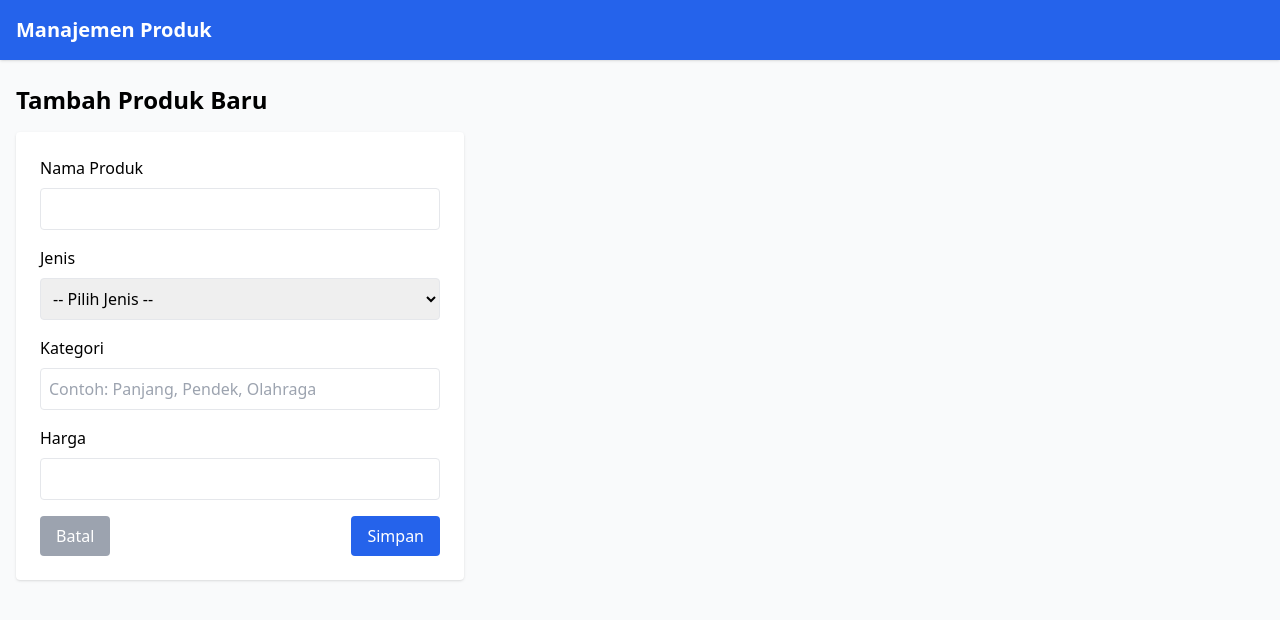
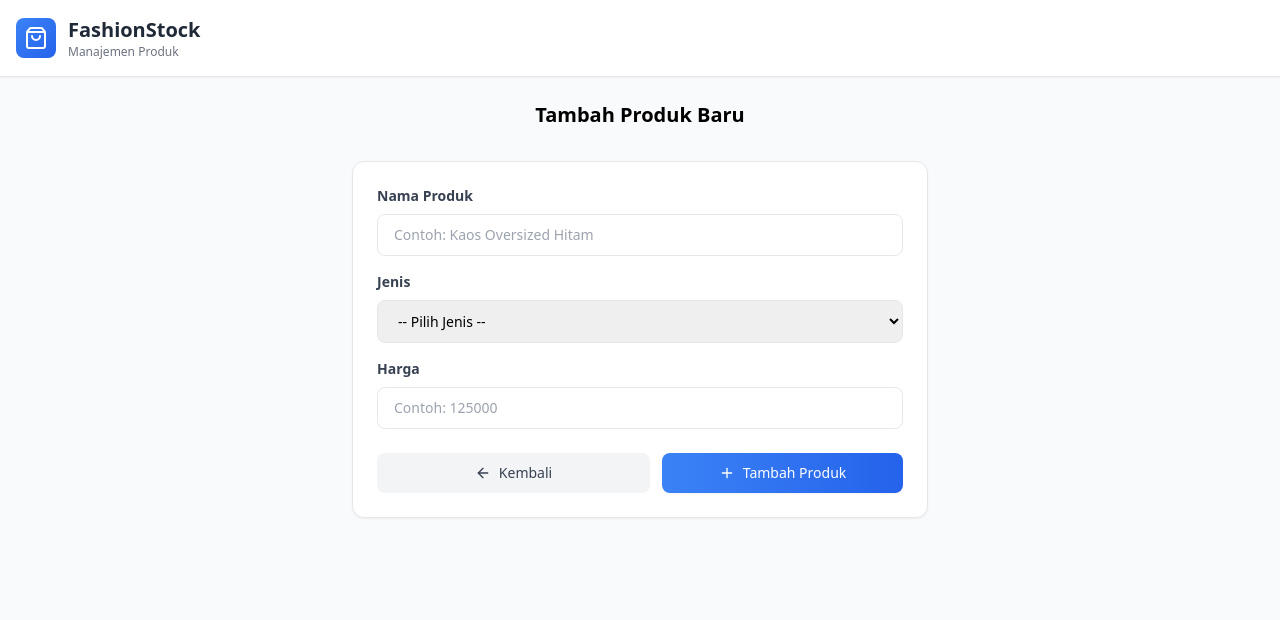
Before and after one commit to fauzanashshidiq/product-management, a React (Create React App) app: page /tambah in a window 1280 px wide. Shown: the top 620 px of the page. Built offline with nearby package versions, Linux system fonts and the light colour scheme.

Commit message:
style(homepage): change style css with tailwind & add alert

```diff
--- a/package.json
+++ b/package.json
@@ -7,6 +7,7 @@
     "@testing-library/jest-dom": "^6.9.1",
     "@testing-library/react": "^16.3.0",
     "@testing-library/user-event": "^13.5.0",
+    "lucide-react": "^0.546.0",
     "react": "^19.2.0",
     "react-dom": "^19.2.0",
     "react-router-dom": "^7.9.4",
--- /dev/null
+++ b/src/components/Alert.jsx
@@ -0,0 +1,29 @@
+import { AlertCircle, CheckCircle, X } from "lucide-react";
+
+function Alert({ type = "success", message, onClose }) {
+  const styles = {
+    success: "bg-green-50 border-green-200 text-green-800",
+    error: "bg-red-50 border-red-200 text-red-800",
+    warning: "bg-yellow-50 border-yellow-200 text-yellow-800",
+  };
+
+  const icons = {
+    success: <CheckCircle className="w-5 h-5" />,
+    error: <AlertCircle className="w-5 h-5" />,
+    warning: <AlertCircle className="w-5 h-5" />,
+  };
+
+  return (
+    <div
+      className={`fixed top-4 right-4 z-50 flex items-center gap-3 px-4 py-3 rounded-lg border shadow-lg ${styles[type]} animate-slide-in`}
+    >
+      {icons[type]}
+      <span className="font-medium">{message}</span>
+      <button onClick={onClose} className="ml-2 hover:opacity-70">
+        <X className="w-4 h-4" />
+      </button>
+    </div>
+  );
+}
+
+export default Alert;
--- a/src/components/Header.jsx
+++ b/src/components/Header.jsx
@@ -1,12 +1,16 @@
-import { Link } from "react-router-dom";
+import { ShoppingBag } from "lucide-react";
 
 export default function Header() {
   return (
-    <header className="bg-blue-600 text-white py-4 shadow">
-      <div className="container mx-auto px-4 flex justify-between items-center">
-        <Link to="/" className="text-xl font-semibold">
-          Manajemen Produk
-        </Link>
+    <header className="bg-white shadow-sm border-b">
+      <div className="container mx-auto px-4 py-4 flex items-center gap-3">
+        <div className="bg-gradient-to-br from-blue-500 to-blue-600 p-2 rounded-lg">
+          <ShoppingBag className="w-6 h-6 text-white" />
+        </div>
+        <div>
+          <h1 className="text-xl font-bold text-gray-800">FashionStock</h1>
+          <p className="text-xs text-gray-500">Manajemen Produk</p>
+        </div>
       </div>
     </header>
   );
--- a/src/components/ProductForm.jsx
+++ b/src/components/ProductForm.jsx
@@ -1,100 +1,132 @@
 import { useState } from "react";
+import { Plus, ArrowLeft } from "lucide-react";
+import Alert from "./Alert";
+import { useNavigate } from "react-router-dom";
 
 function ProductForm({ onAdd, categories }) {
+  const navigate = useNavigate();
   const [form, setForm] = useState({
     nama: "",
     jenis: "",
     kategori: "",
     harga: "",
   });
+  const [alert, setAlert] = useState(null);
 
-  const handleChange = (e) => {
-    setForm({ ...form, [e.target.name]: e.target.value });
+  const showAlert = (type, message) => {
+    setAlert({ type, message });
+    setTimeout(() => setAlert(null), 3000);
   };
 
   const handleSubmit = (e) => {
     e.preventDefault();
     if (!form.nama || !form.jenis || !form.kategori || !form.harga) {
-      alert("Semua field harus diisi!");
+      showAlert("error", "Semua field harus diisi!");
       return;
     }
     onAdd(form);
     setForm({ nama: "", jenis: "", kategori: "", harga: "" });
+    navigate("/", {
+      state: {
+        alert: { type: "success", message: "Produk berhasil ditambahkan!" },
+      },
+    });
   };
 
   return (
-    <form
-      onSubmit={handleSubmit}
-      className="bg-white p-6 rounded-lg shadow-md space-y-4"
-    >
-      <h2 className="text-xl font-semibold mb-4">Tambah Produk</h2>
-
-      <div className="flex flex-col">
-        <label className="mb-1 font-medium">Nama Produk</label>
+    <div className="max-w-xl mx-auto">
+      {alert && <Alert {...alert} onClose={() => setAlert(null)} />}
+      <div className="bg-white rounded-xl shadow-sm border overflow-hidden">
+        <div className="p-6 space-y-4">
+          <div>
+            <label className="block text-sm font-semibold text-gray-700 mb-2">
+              Nama Produk
+            </label>
             <input
               type="text"
               name="nama"
               value={form.nama}
-          onChange={handleChange}
-          className="border p-2 rounded-md"
-          placeholder="Contoh: Kaos Oversize Hitam"
+              onChange={(e) => setForm({ ...form, nama: e.target.value })}
+              placeholder="Contoh: Kaos Oversized Hitam"
+              className="w-full px-4 py-2.5 rounded-lg border border-gray-200 focus:border-blue-500 focus:ring-2 focus:ring-blue-100 outline-none transition text-sm"
             />
           </div>
 
-      <div className="flex flex-col">
-        <label className="mb-1 font-medium">Jenis</label>
+          <div>
+            <label className="block text-sm font-semibold text-gray-700 mb-2">
+              Jenis
+            </label>
             <select
               name="jenis"
               value={form.jenis}
-          onChange={handleChange}
-          className="border p-2 rounded-md"
+              onChange={(e) =>
+                setForm({ ...form, jenis: e.target.value, kategori: "" })
+              }
+              className="w-full px-4 py-2.5 rounded-lg border border-gray-200 focus:border-blue-500 focus:ring-2 focus:ring-blue-100 outline-none transition text-sm"
             >
               <option value="">-- Pilih Jenis --</option>
-          {Object.keys(categories).map((jenis) => (
-            <option key={jenis} value={jenis}>
-              {jenis}
+              {Object.keys(categories).map((j) => (
+                <option key={j} value={j}>
+                  {j}
                 </option>
               ))}
             </select>
           </div>
 
           {form.jenis && (
-        <div className="flex flex-col">
-          <label className="mb-1 font-medium">Kategori</label>
+            <div>
+              <label className="block text-sm font-semibold text-gray-700 mb-2">
+                Kategori
+              </label>
               <select
                 name="kategori"
                 value={form.kategori}
-            onChange={handleChange}
-            className="border p-2 rounded-md"
+                onChange={(e) => setForm({ ...form, kategori: e.target.value })}
+                className="w-full px-4 py-2.5 rounded-lg border border-gray-200 focus:border-blue-500 focus:ring-2 focus:ring-blue-100 outline-none transition text-sm"
               >
                 <option value="">-- Pilih Kategori --</option>
-            {categories[form.jenis].map((kat) => (
-              <option key={kat} value={kat}>
-                {kat}
+                {categories[form.jenis].map((k) => (
+                  <option key={k} value={k}>
+                    {k}
                   </option>
                 ))}
               </select>
             </div>
           )}
 
-      <div className="flex flex-col">
-        <label className="mb-1 font-medium">Harga (Rp)</label>
+          <div>
+            <label className="block text-sm font-semibold text-gray-700 mb-2">
+              Harga
+            </label>
             <input
               type="number"
               name="harga"
               value={form.harga}
-          onChange={handleChange}
-          className="border p-2 rounded-md"
+              onChange={(e) => setForm({ ...form, harga: e.target.value })}
+              placeholder="Contoh: 125000"
+              className="w-full px-4 py-2.5 rounded-lg border border-gray-200 focus:border-blue-500 focus:ring-2 focus:ring-blue-100 outline-none transition text-sm"
             />
           </div>
 
+          <div className="flex gap-3 pt-2">
             <button
-        type="submit"
-        className="bg-blue-600 text-white px-4 py-2 rounded-md hover:bg-blue-700"
+              onClick={() => navigate("/")}
+              className="flex-1 inline-flex items-center justify-center gap-2 px-4 py-2.5 bg-gray-100 text-gray-700 rounded-lg hover:bg-gray-200 transition text-sm font-medium"
             >
-        Tambah
+              <ArrowLeft className="w-4 h-4" />
+              Kembali
             </button>
-    </form>
+            <button
+              onClick={handleSubmit}
+              className="flex-1 inline-flex items-center justify-center gap-2 bg-gradient-to-r from-blue-500 to-blue-600 text-white py-2.5 rounded-lg font-medium hover:from-blue-600 hover:to-blue-700 transition shadow-sm text-sm"
+            >
+              <Plus className="w-4 h-4" />
+              Tambah Produk
+            </button>
+          </div>
+        </div>
+      </div>
+    </div>
   );
 }
 
--- a/src/components/ProductList.jsx
+++ b/src/components/ProductList.jsx
@@ -1,37 +1,64 @@
-function ProductList({ products, onDelete }) {
+import { ShoppingBag, Trash2 } from "lucide-react";
+
+function ProductList({ products, onDelete, showAlert }) {
+  const handleDelete = (id, nama) => {
+    if (window.confirm(`Hapus "${nama}"?`)) {
+      onDelete(id);
+      showAlert("success", "Produk berhasil dihapus!");
+    }
+  };
+
   if (products.length === 0) {
     return (
-      <p className="text-center text-gray-500">Belum ada produk ditambahkan.</p>
+      <div className="bg-white rounded-xl shadow-sm border p-12 text-center">
+        <ShoppingBag className="w-12 h-12 text-gray-300 mx-auto mb-3" />
+        <p className="text-gray-500">Belum ada produk</p>
+      </div>
     );
   }
 
   return (
-    <div className="bg-white p-6 rounded-lg shadow-md">
-      <h2 className="text-xl font-semibold mb-4">Daftar Produk</h2>
-      <table className="w-full border-collapse border">
-        <thead>
-          <tr className="bg-gray-200">
-            <th className="border p-2">Nama</th>
-            <th className="border p-2">Jenis</th>
-            <th className="border p-2">Kategori</th>
-            <th className="border p-2">Harga</th>
-            <th className="border p-2">Aksi</th>
+    <div className="bg-white rounded-xl shadow-sm border overflow-hidden">
+      <div className="overflow-x-auto">
+        <table className="w-full">
+          <thead className="bg-gray-50 border-b">
+            <tr>
+              <th className="px-6 py-3 text-left text-sm font-semibold text-gray-700">
+                Nama
+              </th>
+              <th className="px-6 py-3 text-left text-sm font-semibold text-gray-700">
+                Jenis
+              </th>
+              <th className="px-6 py-3 text-left text-sm font-semibold text-gray-700">
+                Kategori
+              </th>
+              <th className="px-6 py-3 text-right text-sm font-semibold text-gray-700">
+                Harga
+              </th>
+              <th className="px-6 py-3 text-center text-sm font-semibold text-gray-700">
+                Aksi
+              </th>
             </tr>
           </thead>
-        <tbody>
+          <tbody className="divide-y">
             {products.map((p) => (
-            <tr key={p.id} className="text-center">
-              <td className="border p-2">{p.nama}</td>
-              <td className="border p-2">{p.jenis}</td>
-              <td className="border p-2">{p.kategori}</td>
-              <td className="border p-2">
-                Rp {Number(p.harga).toLocaleString()}
+              <tr key={p.id} className="hover:bg-gray-50 transition">
+                <td className="px-6 py-4 text-sm font-medium text-gray-800">
+                  {p.nama}
                 </td>
-              <td className="border p-2">
+                <td className="px-6 py-4 text-sm text-gray-600">{p.jenis}</td>
+                <td className="px-6 py-4 text-sm text-gray-600">
+                  {p.kategori}
+                </td>
+                <td className="px-6 py-4 text-sm text-right font-semibold text-gray-800">
+                  Rp {Number(p.harga).toLocaleString("id-ID")}
+                </td>
+                <td className="px-6 py-4 text-center">
                   <button
-                  onClick={() => onDelete(p.id)}
-                  className="bg-red-500 text-white px-3 py-1 rounded hover:bg-red-600"
+                    onClick={() => handleDelete(p.id, p.nama)}
+                    className="inline-flex items-center gap-1 px-3 py-1.5 bg-red-50 text-red-600 rounded-lg hover:bg-red-100 transition text-sm font-medium"
                   >
+                    <Trash2 className="w-4 h-4" />
                     Hapus
                   </button>
                 </td>
@@ -40,6 +67,7 @@ function ProductList({ products, onDelete }) {
           </tbody>
         </table>
       </div>
+    </div>
   );
 }
 
--- a/src/pages/AddProductPage.jsx
+++ b/src/pages/AddProductPage.jsx
@@ -1,22 +1,17 @@
-import { useState } from "react";
 import { useNavigate } from "react-router-dom";
+import ProductForm from "../components/ProductForm";
 
 export default function AddProductPage({ addProduct }) {
-  const [formData, setFormData] = useState({
-    nama: "",
-    jenis: "",
-    kategori: "",
-    harga: "",
-  });
-
   const navigate = useNavigate();
 
-  const handleChange = (e) => {
-    setFormData({ ...formData, [e.target.name]: e.target.value });
+  // Struktur kategori berdasarkan jenis pakaian
+  const categories = {
+    Baju: ["Kaos", "Kemeja", "Polo", "Sweater"],
+    Celana: ["Panjang", "Pendek", "Olahraga", "Jeans"],
+    Jaket: ["Hoodie", "Bomber", "Windbreaker", "Sweater"],
   };
 
-  const handleSubmit = (e) => {
-    e.preventDefault();
+  const handleAddProduct = (formData) => {
     if (
       !formData.nama ||
       !formData.jenis ||
@@ -26,74 +21,23 @@ export default function AddProductPage({ addProduct }) {
       alert("Semua field harus diisi!");
       return;
     }
-    addProduct({ ...formData, harga: parseInt(formData.harga) });
+
+    addProduct({
+      ...formData,
+      harga: parseInt(formData.harga),
+      id: Date.now(),
+    });
+
     navigate("/");
   };
 
   return (
     <div className="container mx-auto px-4 py-6">
-      <h2 className="text-2xl font-semibold mb-4">Tambah Produk Baru</h2>
-      <form
-        onSubmit={handleSubmit}
-        className="max-w-md bg-white p-6 shadow rounded"
-      >
-        <label className="block mb-2">Nama Produk</label>
-        <input
-          type="text"
-          name="nama"
-          value={formData.nama}
-          onChange={handleChange}
-          className="border p-2 w-full rounded mb-4"
-        />
+      <div className="flex justify-center items-center mb-6">
+        <h2 className="text-xl font-bold mb-2 ">Tambah Produk Baru</h2>
+      </div>
 
-        <label className="block mb-2">Jenis</label>
-        <select
-          name="jenis"
-          value={formData.jenis}
-          onChange={handleChange}
-          className="border p-2 w-full rounded mb-4"
-        >
-          <option value="">-- Pilih Jenis --</option>
-          <option value="Baju">Baju</option>
-          <option value="Celana">Celana</option>
-          <option value="Jaket">Jaket</option>
-        </select>
-
-        <label className="block mb-2">Kategori</label>
-        <input
-          type="text"
-          name="kategori"
-          value={formData.kategori}
-          onChange={handleChange}
-          placeholder="Contoh: Panjang, Pendek, Olahraga"
-          className="border p-2 w-full rounded mb-4"
-        />
-
-        <label className="block mb-2">Harga</label>
-        <input
-          type="number"
-          name="harga"
-          value={formData.harga}
-          onChange={handleChange}
-          className="border p-2 w-full rounded mb-4"
-        />
-
-        <div className="flex justify-between">
-          <button
-            type="button"
-            onClick={() => navigate("/")}
-            className="bg-gray-400 text-white px-4 py-2 rounded hover:bg-gray-500"
-          >
-            Batal
-          </button>
-          <button
-            type="submit"
-            className="bg-blue-600 text-white px-4 py-2 rounded hover:bg-blue-700"
-          >
-            Simpan
-          </button>
-        </div>
-      </form>
+      <ProductForm onAdd={handleAddProduct} categories={categories} />
     </div>
   );
 }
--- a/src/pages/HomePage.jsx
+++ b/src/pages/HomePage.jsx
@@ -1,20 +1,44 @@
-import { Link } from "react-router-dom";
+import { Link, useLocation } from "react-router-dom";
 import ProductList from "../components/ProductList";
+import Alert from "../components/Alert";
+import { useState, useEffect } from "react";
 
 export default function HomePage({ products, onDelete }) {
+  const [alert, setAlert] = useState(null);
+
+  const showAlert = (type, message) => {
+    setAlert({ type, message });
+    setTimeout(() => setAlert(null), 3000);
+  };
+
+  const location = useLocation();
+
+  useEffect(() => {
+    if (location.state?.alert) {
+      setAlert(location.state.alert);
+      setTimeout(() => setAlert(null), 3000);
+      window.history.replaceState({}, document.title);
+    }
+  }, [location.state]);
+
   return (
     <div className="container mx-auto px-4 py-6">
       <div className="flex justify-between items-center mb-4">
-        <h2 className="text-2xl font-semibold">Daftar Produk</h2>
+        <h2 className="text-xl font-bold mb-2">Daftar Produk</h2>
         <Link
           to="/tambah"
-          className="bg-blue-600 text-white px-4 py-2 rounded hover:bg-blue-700 transition"
+          className="px-3 bg-gradient-to-r from-blue-500 to-blue-600 text-white py-2.5 rounded-lg font-medium hover:from-blue-600 hover:to-blue-700 transition shadow-sm"
         >
           + Tambah Produk
         </Link>
       </div>
 
-      <ProductList products={products} onDelete={onDelete} />
+      {alert && <Alert {...alert} onClose={() => setAlert(null)} />}
+      <ProductList
+        products={products}
+        onDelete={onDelete}
+        showAlert={showAlert}
+      />
     </div>
   );
 }
```
Also changed, not shown: 1 other file (tests, documents, lock files or other folders). Lines whose indentation alone changed are shown as unchanged.
